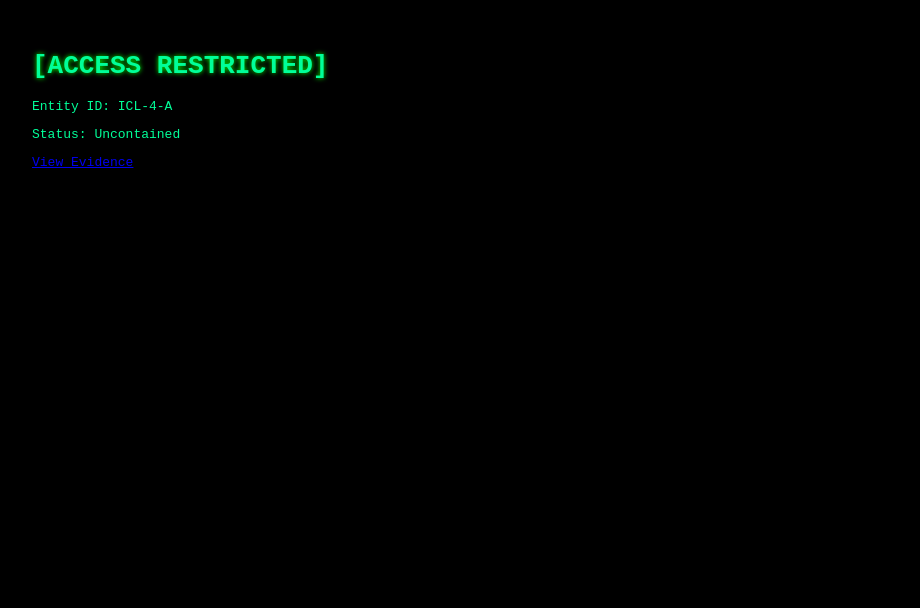
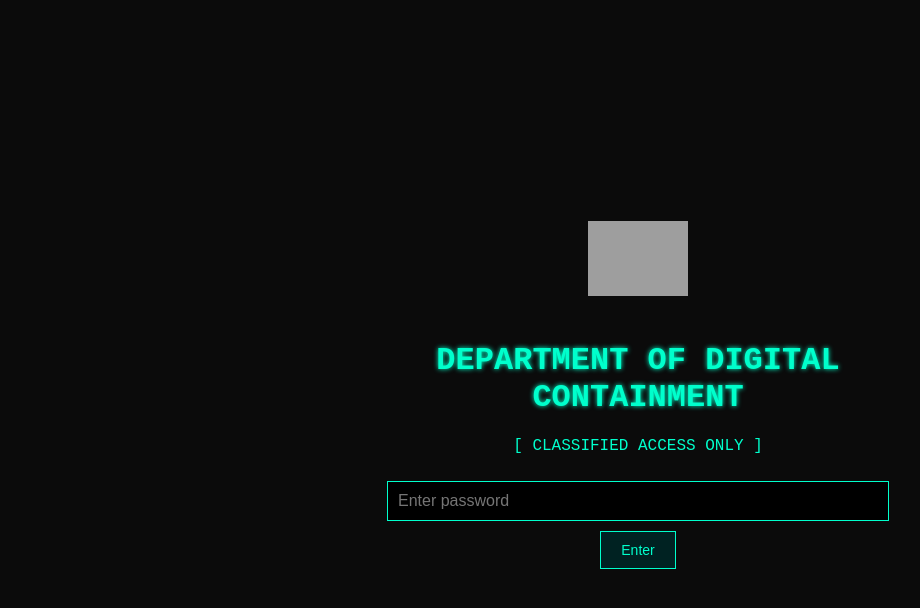
Before and after one commit to Ta-arg-et/icl4-archive, a plain HTML site: page index.html in a window 1280 px wide. Shown: the whole page, without its empty margins (2-922 px from the left). Drawn offline with Linux system fonts and the light colour scheme; grey boxes are pictures that could not be loaded.

Commit message:
Update index.html

```diff
--- a/index.html
+++ b/index.html
@@ -1,23 +1,98 @@
 <!DOCTYPE html>
 <html>
 <head>
-  <title>ICL-4 Archive</title>
+  <title>ICL-4 Secure Archive</title>
   <style>
     body {
-      background-color: black;
-      color: #00ff99;
-      font-family: monospace;
-      padding: 2em;
+      background-color: #0b0b0b;
+      color: #00ffcc;
+      font-family: 'Courier New', Courier, monospace;
+      display: flex;
+      flex-direction: column;
+      align-items: center;
+      justify-content: center;
+      height: 100vh;
+      margin: 0;
     }
+
+    #container, #content {
+      max-width: 600px;
+      text-align: center;
+    }
+
+    input[type="password"] {
+      padding: 10px;
+      font-size: 16px;
+      background: black;
+      border: 1px solid #00ffcc;
+      color: #00ffcc;
+      margin-top: 10px;
+      width: 80%;
+    }
+
+    button {
+      padding: 10px 20px;
+      font-size: 14px;
+      background: #002222;
+      color: #00ffcc;
+      border: 1px solid #00ffcc;
+      cursor: pointer;
+      margin-top: 10px;
+    }
+
+    #error {
+      color: red;
+      margin-top: 10px;
+    }
+
+    #content {
+      display: none;
+    }
+
     h1 {
-      text-shadow: 0 0 5px #0f0;
+      text-transform: uppercase;
+      text-shadow: 0 0 5px #00ffcc;
     }
+
+    .seal {
+      margin-bottom: 20px;
+    }
+
   </style>
 </head>
 <body>
-  <h1>[ACCESS RESTRICTED]</h1>
-  <p>Entity ID: ICL-4-A</p>
-  <p>Status: Uncontained</p>
-  <p><a href="https://youtu.be/m3Y5pbbCVAs?si=BO3eK_EgaQsCz2n4" target="_blank">View Evidence</a></p>
+
+  <div id="container">
+    <img class="seal" src="https://upload.wikimedia.org/wikipedia/commons/thumb/5/5b/US-Government-Seal.svg/1200px-US-Government-Seal.svg.png" width="100" alt="Gov Seal">
+    <h1>Department of Digital Containment</h1>
+    <p>[ CLASSIFIED ACCESS ONLY ]</p>
+    <input type="password" id="passwordInput" placeholder="Enter password">
+    <br>
+    <button onclick="checkPassword()">Enter</button>
+    <div id="error"></div>
+  </div>
+
+  <div id="content">
+    <h1>ICL-4 ENTITY DOSSIER</h1>
+    <p>Status: [UNCONTAINED]</p>
+    <p>View attached video logs, transmissions, and terminal reports.</p>
+    <a href="https://youtu.be/m3Y5pbbCVAs?si=hUx8D5oLimwJ1Mmy" target="_blank" style="color:#00ffcc;">ACCESS VIDEO EVIDENCE</a>
+  </div>
+
+  <script>
+    const correctPassword = "deltaICL4"; // <<< this
+
+    function checkPassword() {
+      const input = document.getElementById("passwordInput").value;
+      const error = document.getElementById("error");
+      if (input === correctPassword) {
+        document.getElementById("container").style.display = "none";
+        document.getElementById("content").style.display = "block";
+      } else {
+        error.textContent = "ACCESS DENIED";
+      }
+    }
+  </script>
+
 </body>
 </html>
```
